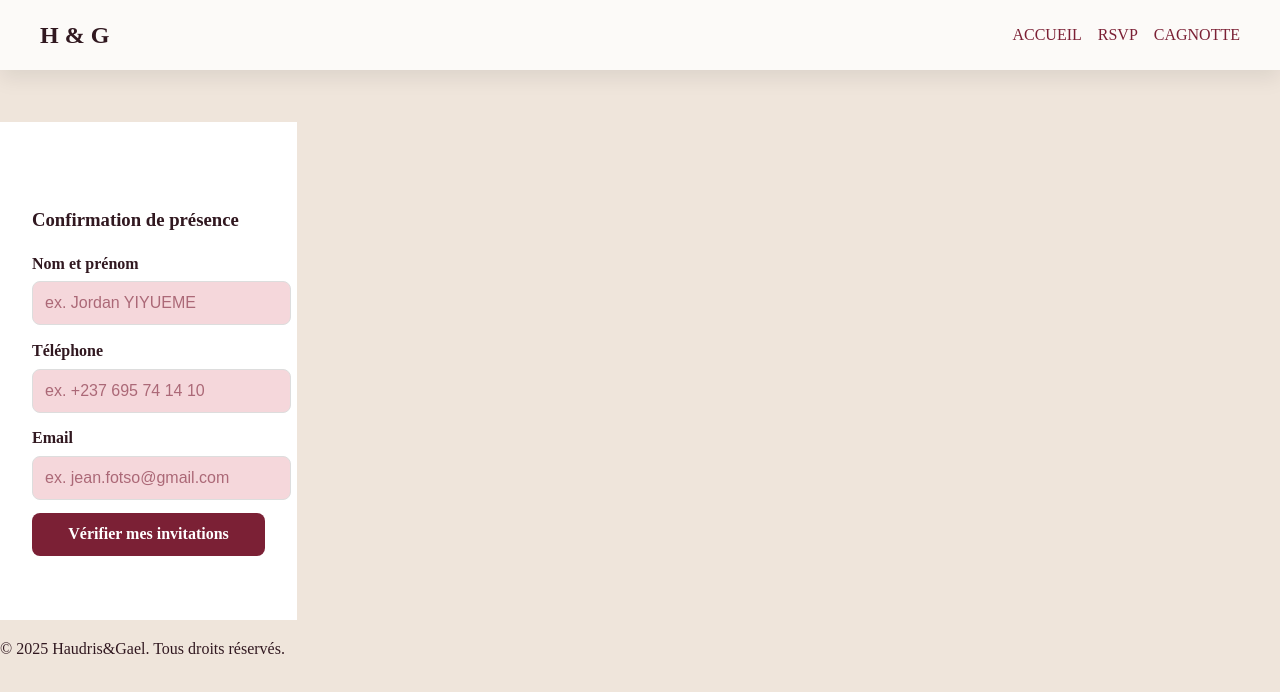
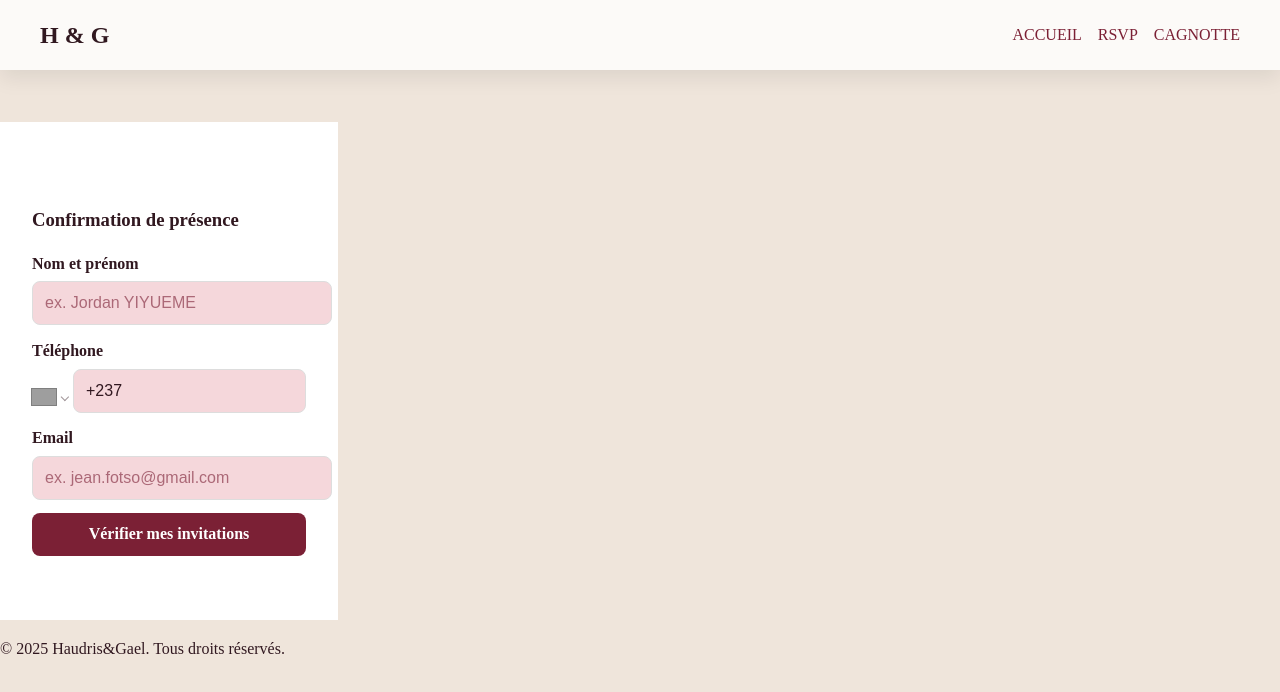
Before and after one commit to speedy237/gaelwedding, a React (Vite) app: page /gaelwedding/rsvp in a window 1280 px wide. Shown: the top 692 px of the page. Built offline with nearby package versions, Linux system fonts and the light colour scheme; grey boxes are pictures that could not be loaded; a web font is replaced by a local one.

Commit message:
update something

```diff
--- a/package.json
+++ b/package.json
@@ -16,6 +16,7 @@
     "firebase": "^12.1.0",
     "react": "^19.1.1",
     "react-dom": "^19.1.1",
+    "react-phone-number-input": "^3.4.12",
     "react-router-dom": "^7.8.1"
   },
   "devDependencies": {
--- a/src/components/RsvpForm.tsx
+++ b/src/components/RsvpForm.tsx
@@ -1,6 +1,6 @@
 // RsvpForm.tsx
 import React, { useState } from 'react';
-
+import PhoneInput from 'react-phone-number-input';
 const scriptURL = 'https://script.google.com/macros/s/AKfycbywpZ8BFgh-FHncgIJrvQ8-M-AKjNqRQGOmLQ3t3sEb-6dvRlvBSiazgCKxVR3c98a-/exec';
 
 // Petit utilitaire JSONP
@@ -27,7 +27,7 @@ function jsonp<T = any>(url: string, timeoutMs = 15000): Promise<T> {
 
 const RsvpForm: React.FC = () => {
   const [name, setName] = useState('');
-  const [tel, setTel] = useState('');
+  const [phone, setPhone] = useState<string | undefined>(undefined);
   const [email, setEmail] = useState('');
   const [availableEvents, setAvailableEvents] = useState<string[]>([]);
   const [selectedEvents, setSelectedEvents] = useState<string[]>([]);
@@ -37,21 +37,22 @@ const RsvpForm: React.FC = () => {
   const labels: Record<string, string> = {
     Dot: 'Mariage traditionnel – 19 déc. 2025 à 18 h (Nyalla, Douala)',
     Benediction: 'Bénédiction nuptiale – 20 déc. 2025 à 10 h (Ste Monique, Makepe)',
-    Soiree: 'Soirée dansante – 20 déc. 2025 à 20 h (Hôtel Vendôme, Makepe)',
+    Soirée: 'Soirée dansante – 20 déc. 2025 à 20 h (Hôtel Vendôme, Makepe)',
   };
 
   // 1) Recherche (JSONP)
   const handleSearch = async (e: React.FormEvent) => {
     e.preventDefault();
     setError(null);
+    if (!phone) { setError('Merci de saisir un numéro de téléphone.'); return; }
     try {
-      const url = `${scriptURL}?action=search&name=${encodeURIComponent(name)}`;
+      const url = `${scriptURL}?action=search&name=${encodeURIComponent(phone)}`;
       const data = await jsonp<{ events: string[] }>(url);
       if (data.events?.length) {
         setAvailableEvents(data.events);
         setStep('events');
       } else {
-        setError("Aucun événement correspondant trouvé.");
+        setError("Aucun événement correspondant trouvé pour ce numéro.");
       }
     } catch (err) {
       console.error(err);
@@ -62,11 +63,12 @@ const RsvpForm: React.FC = () => {
   // 2) Confirmation (JSONP)
   const handleConfirm = async () => {
     setError(null);
+    if (!phone) { setError('Numéro manquant.'); return; }
     try {
       const url = `${scriptURL}?action=confirm` +
-        `&name=${encodeURIComponent(name.trim())}` +
+        `&phone=${encodeURIComponent(phone)}` +
         `&selected=${encodeURIComponent(selectedEvents.join(','))}` +
-        `&tel=${encodeURIComponent(tel)}` +
+        `&name=${encodeURIComponent(name)}` +
         `&email=${encodeURIComponent(email)}`;
       await jsonp<{ result: string }>(url);
       setStep('done');
@@ -105,9 +107,16 @@ const RsvpForm: React.FC = () => {
           </div>
           <div className="mb-4">
             <label htmlFor="tel">Téléphone</label>
-            <input id="tel" type="tel" value={tel}
-              onChange={e => setTel(e.target.value)} required
-              placeholder="ex. +237 695 74 14 10" />
+            <PhoneInput
+              id="tel"
+              placeholder="ex. +237 6 99 99 99 99"
+              value={phone}
+              onChange={setPhone}
+              defaultCountry="CM"
+              international
+              countryCallingCodeEditable={false}
+              required  />
+
           </div>
           <div className="mb-4">
             <label htmlFor="email">Email</label>
--- a/src/main.tsx
+++ b/src/main.tsx
@@ -3,6 +3,9 @@ import { createRoot } from 'react-dom/client'
 import './index.css'
 import './styles.css';
 import App from './App.tsx'
+// src/main.tsx
+import 'react-phone-number-input/style.css';
+
 
 createRoot(document.getElementById('root')!).render(
   <StrictMode>
--- a/src/styles.css
+++ b/src/styles.css
@@ -82,8 +82,8 @@ a:hover {
   content: '';
   position: absolute;
   inset: 0;
-  background: linear-gradient(to bottom right,
-    rgba(255,255,255,0.6), rgba(255,255,255,0.9));
+  /*background: linear-gradient(to bottom right,
+    rgba(255,255,255,0.6), rgba(255,255,255,0.9));*/
 }
 
 .hero-content {
@@ -424,3 +424,30 @@ a:hover {
   min-height: 100vh;
   padding: 4rem 2rem;
 }
+
+/* Harmonise react-phone-number-input avec ta charte */
+.phone-input .PhoneInputCountry {
+  border: 1px solid #ddd;
+  border-radius: 0.5rem 0 0 0.5rem;
+  padding: 0.4rem 0.6rem;
+  background: #fff;
+  box-shadow: var(--shadow);
+}
+
+.phone-input .PhoneInputInput {
+  width: 100%;
+  padding: 0.75rem;
+  border: 1px solid #ddd;
+  border-left: none;
+  border-radius: 0 0.5rem 0.5rem 0;
+  font-size: 1rem;
+  background: #fff;
+  box-shadow: var(--shadow);
+}
+
+
+.phone-input:focus-within .PhoneInputInput,
+.phone-input:focus-within .PhoneInputCountry {
+  outline: none;
+  border-color: var(--primary);
+}
```
Also changed, not shown: 1 other file (tests, documents, lock files or other folders).
